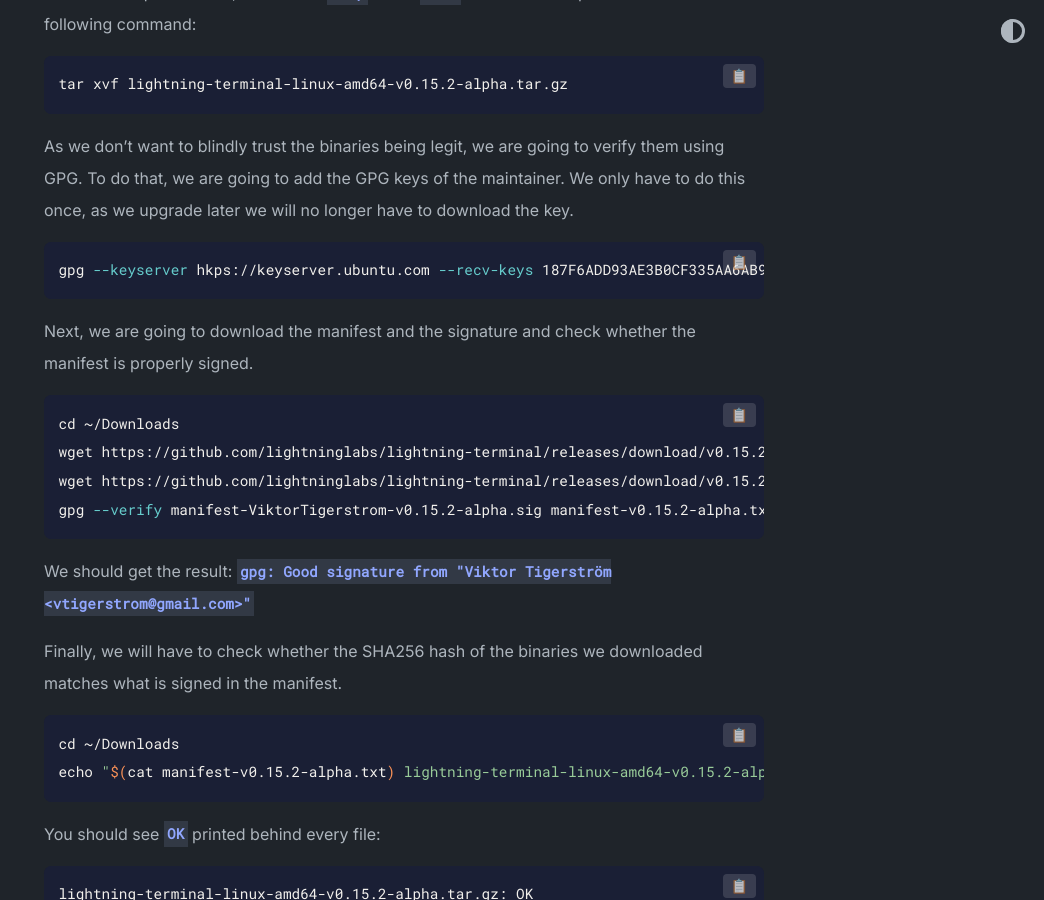
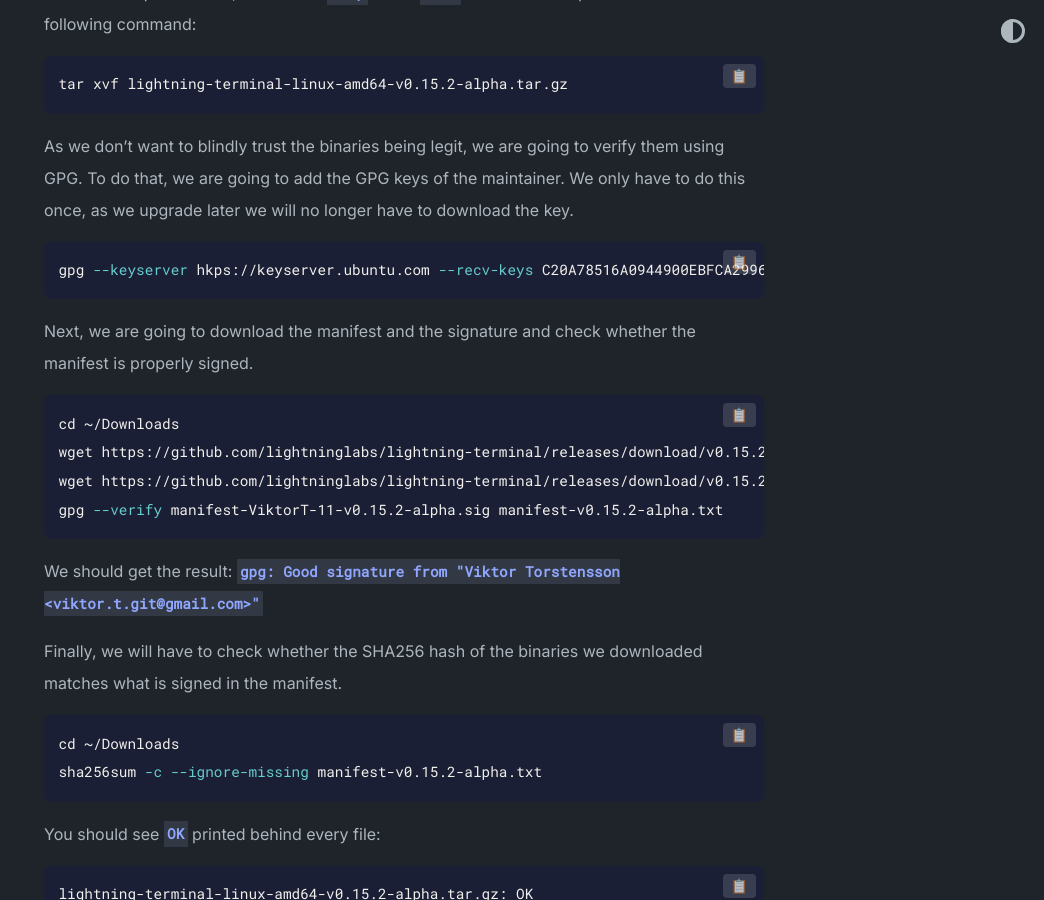
Before and after one commit to VancouverBitdevs/nodeacademy, a Jekyll site: the page built from _posts/2023-05-24-install-lnd.md, in a window 1280 px wide and 900 px high, scrolled down 4884 px. Shown: the whole window, without its empty margins (236-1280 px from the left). Built offline with Jekyll 4.4.1, drawn with Linux system fonts in a browser that asks for light colours; some of the changed text lies outside the part shown.

Commit message:
Fix LND installation GPG verification instructions

````diff
--- a/_posts/2023-05-24-install-lnd.md
+++ b/_posts/2023-05-24-install-lnd.md
@@ -177,7 +177,7 @@ tar xvf lightning-terminal-linux-amd64-v0.15.2-alpha.tar.gz
 As we don't want to blindly trust the binaries being legit, we are going to verify them using GPG. To do that, we are going to add the GPG keys of the maintainer. We only have to do this once, as we upgrade later we will no longer have to download the key.
 
 ```shell
-gpg --keyserver hkps://keyserver.ubuntu.com --recv-keys 187F6ADD93AE3B0CF335AA6AB984570980684DCC
+gpg --keyserver hkps://keyserver.ubuntu.com --recv-keys C20A78516A0944900EBFCA29961CC8259AE675D4
 ```
 
 Next, we are going to download the manifest and the signature and check whether the manifest is properly signed.
@@ -185,17 +185,17 @@ Next, we are going to download the manifest and the signature and check whether
 ```shell
 cd ~/Downloads
 wget https://github.com/lightninglabs/lightning-terminal/releases/download/v0.15.2-alpha/manifest-v0.15.2-alpha.txt
-wget https://github.com/lightninglabs/lightning-terminal/releases/download/v0.15.2-alpha/manifest-ViktorTigerstrom-v0.15.2-alpha.sig
-gpg --verify manifest-ViktorTigerstrom-v0.15.2-alpha.sig manifest-v0.15.2-alpha.txt
+wget https://github.com/lightninglabs/lightning-terminal/releases/download/v0.15.2-alpha/manifest-ViktorT-11-v0.15.2-alpha.sig
+gpg --verify manifest-ViktorT-11-v0.15.2-alpha.sig manifest-v0.15.2-alpha.txt
 ```
 
-We should get the result: `gpg: Good signature from "Viktor Tigerström <vtigerstrom@gmail.com>"`
+We should get the result: `gpg: Good signature from "Viktor Torstensson <viktor.t.git@gmail.com>"`
 
 Finally, we will have to check whether the SHA256 hash of the binaries we downloaded matches what is signed in the manifest.
 
 ```shell
 cd ~/Downloads
-echo "$(cat manifest-v0.15.2-alpha.txt) lightning-terminal-linux-amd64-v0.15.2-alpha.tar.gz" | sha256sum -c --ignore-missing
+sha256sum -c --ignore-missing manifest-v0.15.2-alpha.txt
 ```
 
 You should see `OK` printed behind every file:
````
